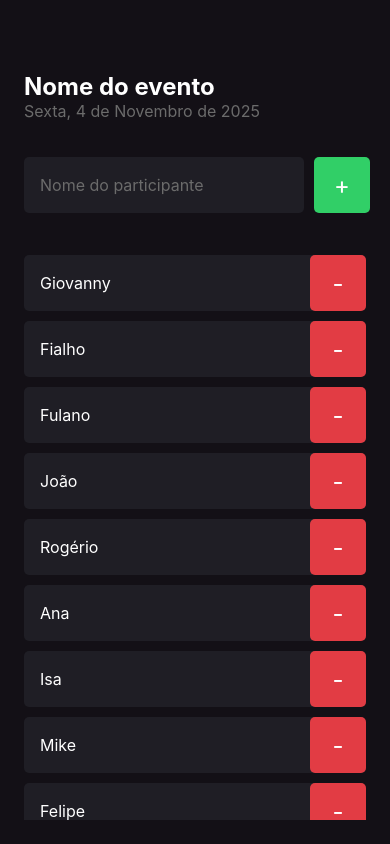
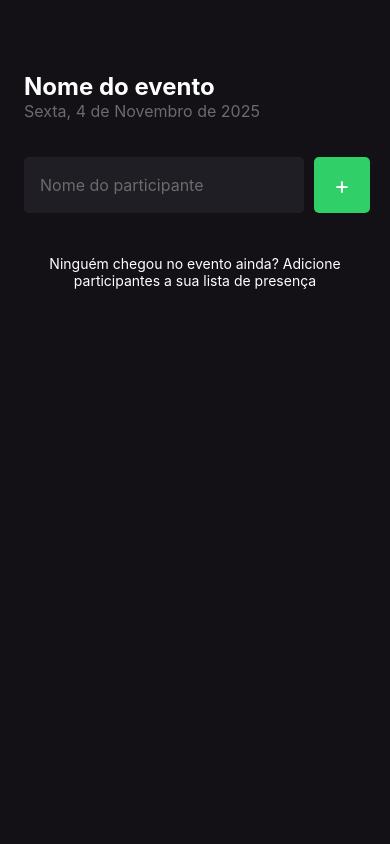
Before and after one commit to GiovannyFialho/imhere, a React Native app: screen / in a window 390 px wide. Built offline with nearby package versions, Linux system fonts and the light colour scheme.

Commit message:
salvando nomes na lista de participantes

```diff
--- a/src/screens/Home/index.tsx
+++ b/src/screens/Home/index.tsx
@@ -1,3 +1,4 @@
+import { useState } from "react";
 import {
   Alert,
   FlatList,
@@ -12,33 +13,34 @@ import { Participant } from "../../components/Participant";
 import { styles } from "./styles";
 
 export function Home() {
-  const participants = [
-    "Giovanny",
-    "Fialho",
-    "Fulano",
-    "João",
-    "Rogério",
-    "Ana",
-    "Isa",
-    "Mike",
-    "Felipe",
-    "Fernando",
-    "Emanuel",
-    "Jonas",
-  ];
+  const [participants, setparticipants] = useState<string[]>([]);
+  const [participantName, setParticipantName] = useState<string>("");
 
   function handleParticipanAdd() {
-    if (participants.includes("Giovanny")) {
+    if (participants.includes(participantName)) {
       return Alert.alert(
         "Participante existe",
-        "Já existe um participante na lista com esse nome"
+        `Já existe um participante ${participantName} na lista`
       );
     }
+
+    setparticipants((prev) => [...prev, participantName]);
+    setParticipantName("");
   }
 
   function handleParticipanRemove(name: string) {
     Alert.alert("Remover", `Remover o participante ${name}`, [
-      { text: "Sim", onPress: () => Alert.alert("Deletado!") },
+      {
+        text: "Sim",
+        onPress: () => {
+          const newParticipantsList = participants.filter(
+            (participant) => participant !== name
+          );
+          setparticipants(newParticipantsList);
+
+          Alert.alert("Deletado!");
+        },
+      },
       { text: "Não", style: "cancel" },
     ]);
   }
@@ -54,6 +56,8 @@ export function Home() {
           style={styles.input}
           placeholder="Nome do participante"
           placeholderTextColor="#6b6b6b"
+          value={participantName}
+          onChangeText={setParticipantName}
         />
 
         <TouchableOpacity style={styles.button} onPress={handleParticipanAdd}>
```
